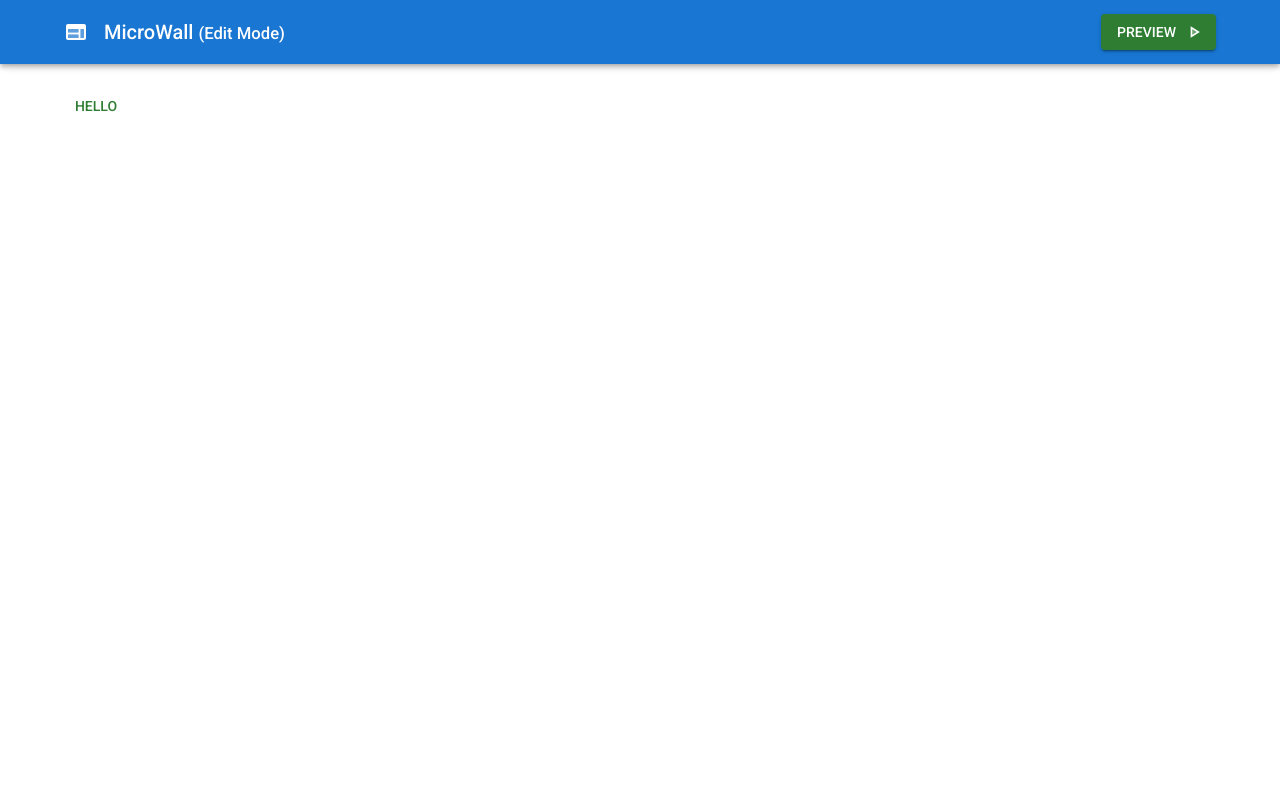
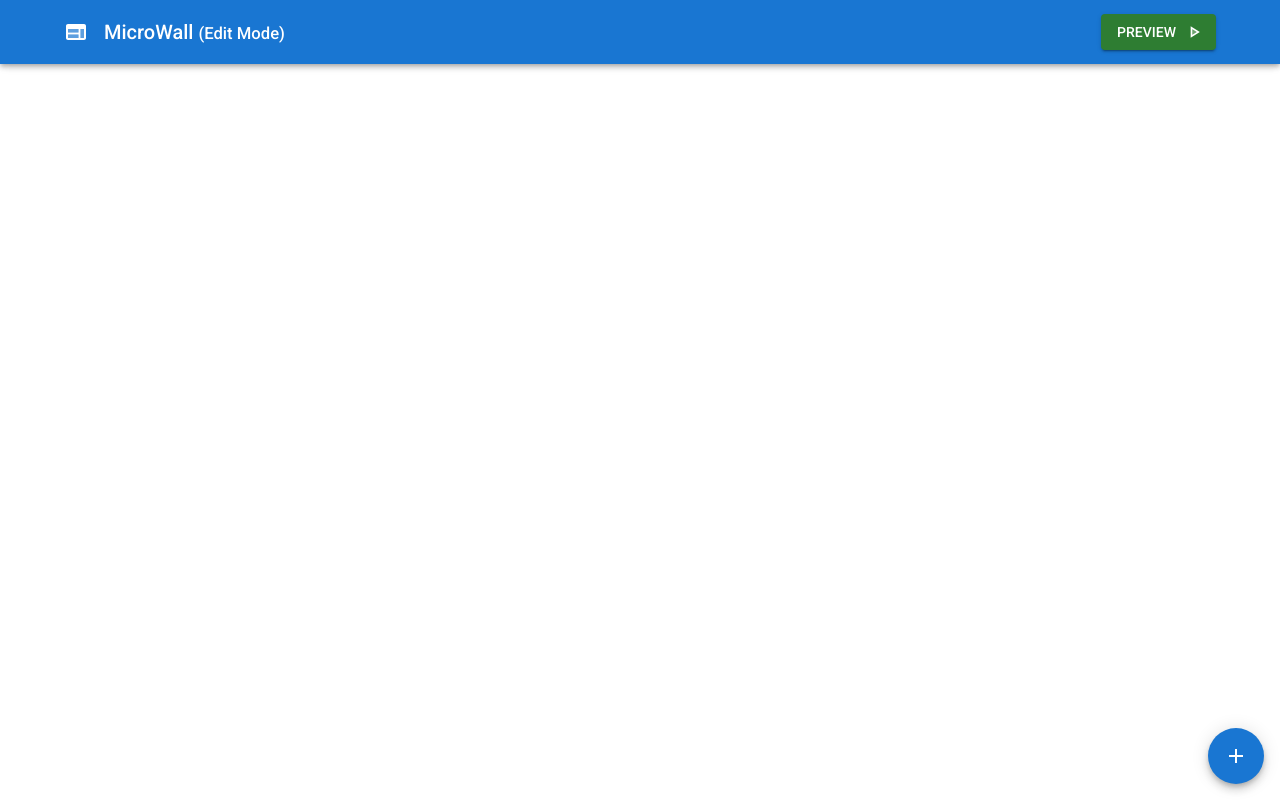
Before and after one commit to masudafsar/micro-wall, a Next.js app: page / in a window 1280 px wide. Built offline with nearby package versions, Linux system fonts and the light colour scheme.

Commit message:
Add float action button to add new blocks

```diff
--- a/src/app/layout.tsx
+++ b/src/app/layout.tsx
@@ -1,10 +1,11 @@
 import type { Metadata } from 'next';
 import type { PropsWithChildren } from 'react';
 import { ThemeProvider } from '@formaloo/providers';
-import { Container } from '@mui/material';
+import { Container, Fab } from '@mui/material';
 import { AppBar } from '@formaloo/components';
 import { robotoFont } from '@formaloo/themes/robotoFont';
 import { AppProvider } from '@formaloo/providers/appProvider';
+import AddTwoToneIcon from '@mui/icons-material/AddTwoTone';
 
 export const metadata: Metadata = {
   title: 'MicroWall',
@@ -21,6 +22,10 @@ export default function RootLayout({ children }: PropsWithChildren) {
 
             <Container component="main" sx={{ mt: ['56px', '64px'], py: 3 }}>
               {children}
+
+              <Fab color="primary" aria-label="add" sx={{ position: 'fixed', bottom: '1rem', right: '1rem' }}>
+                <AddTwoToneIcon />
+              </Fab>
             </Container>
           </AppProvider>
         </ThemeProvider>
--- a/src/app/page.tsx
+++ b/src/app/page.tsx
@@ -1,5 +1,3 @@
-import { Button } from '@mui/material';
-
 export default function Home() {
-  return <Button color="success">Hello</Button>;
+  return <></>;
 }
```
